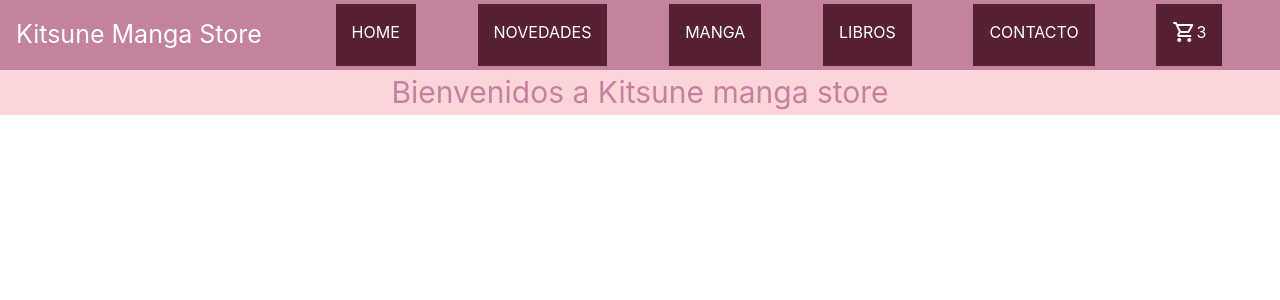
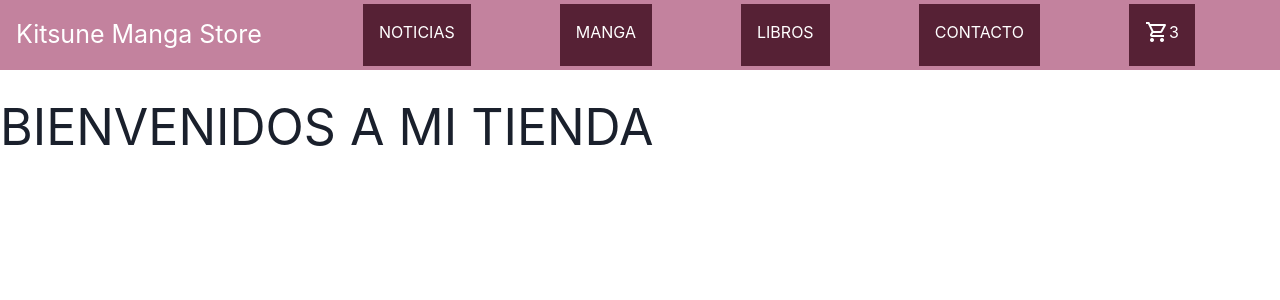
Before and after one commit to shirleyrd/Preentrega1-Duran-KitsuneMangaStore, a React (Vite) app: page / in a window 1280 px wide. Shown: the top 300 px of the page. Built offline with nearby package versions, Linux system fonts and the light colour scheme.

Commit message:
preentrega2

```diff
--- a/package.json
+++ b/package.json
@@ -15,7 +15,8 @@
     "@emotion/styled": "^11.11.0",
     "framer-motion": "^10.12.22",
     "react": "^18.2.0",
-    "react-dom": "^18.2.0"
+    "react-dom": "^18.2.0",
+    "react-router-dom": "^6.14.2"
   },
   "devDependencies": {
     "@types/react": "^18.2.14",
--- a/src/App.jsx
+++ b/src/App.jsx
@@ -1,14 +1,33 @@
-import "./App.css";
-import NavBar from "./components/NavBar";
-import ItemListContainer from "./components/ItemListContainer";
+import './App.css'
+import NavBar from './components/NavBar'
+import Home from './components/Home'
+import Cart from './components/Cart'
+import ItemListContainer from './components/ItemListContainer'
+import ItemDetailContainer from './components/ItemDetailContainer'
+import { BrowserRouter, Routes, Route } from 'react-router-dom'
+
 
 const App = () => {
+
   return (
-    <>
-      <NavBar />
-      <ItemListContainer greeting="Bienvenidos a Kitsune manga store" />
-    </>
-  );
-};
+  <BrowserRouter>
+       <NavBar />
 
-export default App;
+  <Routes>
+
+
+        <Route exact path="/" element={<Home />} />
+        <Route exact path="/categoria/:categoria" element={<ItemListContainer />} />
+        <Route exact path="/item/:id" element={<ItemDetailContainer />} />
+        <Route exact path="/cart" element={<Cart />} />
+
+
+  </Routes>
+
+
+
+  </BrowserRouter>
+  )
+}
+
+export default App
--- /dev/null
+++ b/src/components/Cart.jsx
@@ -0,0 +1,11 @@
+import React from 'react'
+
+const Cart = () => {
+  return (
+    <div>
+      <h1>CARRITO</h1>
+    </div>
+  )
+}
+
+export default Cart
--- /dev/null
+++ b/src/components/Home.jsx
@@ -0,0 +1,11 @@
+import React from "react";
+
+const Home = () => {
+  return (
+    <div>
+      <h1>BIENVENIDOS A MI TIENDA</h1>
+    </div>
+  );
+};
+
+export default Home;
--- /dev/null
+++ b/src/components/Item.jsx
@@ -0,0 +1,49 @@
+import React from "react";
+import {
+  Heading,
+  Text,
+  Card,
+  CardBody,
+  CardFooter,
+  Stack,
+  Button,
+  Image,
+} from "@chakra-ui/react";
+import { Link } from "react-router-dom";
+
+const Item = ({ id, nombre, descripcion, categoria }) => {
+  console.log(id);
+  return (
+    <div>
+      <Card maxW="sm">
+        <CardBody alignContent="center" bg="#d3a3b8">
+          <Image
+            src="https://images.unsplash.com/photo-1555041469-a586c61ea9bc?ixlib=rb-4.0.3&ixid=MnwxMjA3fDB8MHxwaG90by1wYWdlfHx8fGVufDB8fHx8&auto=format&fit=crop&w=1770&q=80"
+            alt="Green double couch with wooden legs"
+            borderRadius="lg"
+          />
+          <Stack mt="6" spacing="">
+            <Heading color="black" size="md">
+              {nombre}
+            </Heading>
+            <Text>{descripcion}</Text>
+            <Text>{categoria}</Text>
+          </Stack>
+        </CardBody>
+        <CardFooter bg="#562135">
+          <Button
+            size="md"
+            align="center"
+            bg="beige"
+            variant="solid"
+            color="a64e73"
+          >
+            <Link to={`/item/${id}`}>Detalles</Link>
+          </Button>
+        </CardFooter>
+      </Card>
+    </div>
+  );
+};
+
+export default Item;
--- /dev/null
+++ b/src/components/ItemCount.jsx
@@ -0,0 +1,44 @@
+import React from "react";
+import { useState } from "react";
+import { Box, Button, ButtonGroup } from "@chakra-ui/react";
+
+const ItemCount = () => {
+  const [contador, setContador] = useState(0);
+
+  const sumar = () => {
+    setContador(contador + 1);
+  };
+
+  const restar = () => {
+    if (contador > 0) {
+      setContador(contador - 1);
+    }
+  };
+
+  return (
+    <>
+      <ButtonGroup mt="1" gap="4" mr="20px">
+        <Button
+          bg="white"
+          size="sm"
+          variant="solid"
+          color="a64e73"
+          onClick={sumar}
+        >
+          +
+        </Button>
+        <Box>{contador}</Box>
+        <Button
+          bg="white"
+          size="sm"
+          variant="solid"
+          color="black"
+          onClick={restar}
+        >
+          -
+        </Button>
+      </ButtonGroup>
+    </>
+  );
+};
+export default ItemCount;
--- /dev/null
+++ b/src/components/ItemDetail.jsx
@@ -0,0 +1,53 @@
+import React from 'react'
+import ItemCount from './ItemCount'
+import {useParams} from 'react-router-dom'
+import { Card, CardHeader, CardBody, CardFooter, Button, Heading, Text, Center, Image, Flex } from '@chakra-ui/react'
+
+
+const ItemDetail = ({ productos }) => {
+  const {id} = useParams();
+  console.log(productos)
+
+  const filtroProd = productos.filter((producto) => producto.id == id)
+
+  return (
+    <div>
+        {filtroProd.map((p) => {
+          return (
+            <div key={p.id}>
+            <Center>
+
+              <Card maxW="40%" mt ="50px" size="lg" bg="#c17c99" >
+                  <CardHeader>
+                    <Heading size='lg'>{p.nombre}</Heading>
+                  </CardHeader>
+                  <CardBody>
+                  <Flex justifyContent="center" alignItems="center" mb="12px">
+                  <Image
+            src="https://images.unsplash.com/photo-1555041469-a586c61ea9bc?ixlib=rb-4.0.3&ixid=MnwxMjA3fDB8MHxwaG90by1wYWdlfHx8fGVufDB8fHx8&auto=format&fit=crop&w=1770&q=80"
+            alt="Green double couch with wooden legs"
+            borderRadius="lg" maxW="70%"
+          />
+          </Flex>
+                    <Text fontSize="md">{p.descripcion}</Text>
+                    <Text color="black" fontSize="2xl">${p.precio}</Text>
+                    <Text as="i" fontSize="sm">{p.categoria}</Text>
+                  </CardBody>
+                  <CardFooter>
+                    <ItemCount />
+                    <Button>Añadir</Button>
+                  </CardFooter>
+                </Card>
+              </Center>
+             </div>
+          )
+      })}
+   </div>
+
+  )
+
+}
+
+
+
+export default ItemDetail;
--- /dev/null
+++ b/src/components/ItemDetailContainer.jsx
@@ -0,0 +1,85 @@
+import React from "react";
+import ItemDetail from "./ItemDetail";
+
+const ItemDetailContainer = () => {
+  const productos = [
+    {
+      id: 1,
+      nombre: "Producto 1",
+      descripcion:
+        "Lorem ipsum dolor sit amet consectetur adipiscing elit mi nullam sollicitudin, magna et mattis ante justo orci curae ultricies tortor placerat",
+      precio: 2500,
+      stock: 10,
+      categoria: "manga",
+    },
+    {
+      id: 2,
+      nombre: "Producto 2",
+      descripcion:
+        "Lorem ipsum dolor sit amet consectetur adipiscing elit mi nullam sollicitudin, magna et mattis ante justo orci curae ultricies tortor placerat",
+      precio: 5000,
+      stock: 10,
+      categoria: "manga",
+    },
+    {
+      id: 3,
+      nombre: "Producto 3",
+      descripcion:
+        "Lorem ipsum dolor sit amet consectetur adipiscing elit mi nullam sollicitudin, magna et mattis ante justo orci curae ultricies tortor placerat",
+      precio: 5000,
+      stock: 20,
+      categoria: "libro",
+    },
+    {
+      id: 4,
+      nombre: "Producto 4",
+      descripcion:
+        "Lorem ipsum dolor sit amet consectetur adipiscing elit mi nullam sollicitudin, magna et mattis ante justo orci curae ultricies tortor placerat",
+      precio: 2500,
+      stock: 10,
+      categoria: "manga",
+    },
+    {
+      id: 5,
+      nombre: "Producto 5",
+      descripcion:
+        "Lorem ipsum dolor sit amet consectetur adipiscing elit mi nullam sollicitudin, magna et mattis ante justo orci curae ultricies tortor placerat",
+      precio: 2500,
+      stock: 5,
+      categoria: "libro",
+    },
+    {
+      id: 6,
+      nombre: "Producto 6",
+      descripcion:
+        "Lorem ipsum dolor sit amet consectetur adipiscing elit mi nullam sollicitudin, magna et mattis ante justo orci curae ultricies tortor placerat",
+      precio: 2500,
+      stock: 3,
+      categoria: "manga",
+    },
+  ];
+
+  const getProductos = new Promise((resolve, reject) => {
+    if (productos.length > 0) {
+      setTimeout(() => {
+        resolve(productos);
+      }, 2000);
+    } else {
+      reject(new Error("No hay datos"));
+    }
+  });
+
+  getProductos
+    .then((res) => {})
+    .catch((error) => {
+      console.log(error);
+    });
+
+  return (
+    <>
+      <ItemDetail productos={productos} />
+    </>
+  );
+};
+
+export default ItemDetailContainer;
--- /dev/null
+++ b/src/components/ItemList.jsx
@@ -0,0 +1,24 @@
+import React from 'react'
+import Item from './Item'
+import { Flex } from '@chakra-ui/react'
+
+
+const ItemList = ({productos}) => {
+ return (
+   <Flex justifyContent={'space-evenly'}>
+       {productos.map((p) => {
+          return(
+             <Item
+                  key = {p.id}
+                  id = {p.id}
+                  nombre = {p.nombre}
+                  descripcion = {p.descripcion}
+                  stock = {p.stock} />
+
+         )
+      })}
+   </Flex>
+ )
+}
+
+export default ItemList
--- a/src/components/ItemListContainer.jsx
+++ b/src/components/ItemListContainer.jsx
@@ -1,14 +1,50 @@
-import React from "react";
-import { Flex, Box, Text } from "@chakra-ui/react";
+import React from 'react'
+import ItemList from './ItemList'
+import {Box} from '@chakra-ui/react'
+import {useParams} from 'react-router-dom'
 
-const ItemListContainer = ({ greeting }) => {
+
+const ItemListContainer = () => {
+  const {categoria} = useParams()
+  const productos = [
+    { id: 1, nombre: "Producto 1", descripcion: "lorem ipsun", precio: 2500, stock: 10, categoria: "manga"},
+    { id: 2, nombre: "Producto 2", descripcion: "lorem ipsun", precio: 5000, stock: 10, categoria: "manga" },
+    { id: 3, nombre: "Producto 3", descripcion: "lorem ipsun", precio: 5000, stock: 20, categoria: "libro" },
+    { id: 4, nombre: "Producto 4", descripcion: "lorem ipsun", precio: 2500, stock: 10, categoria: "manga" },
+    { id: 5, nombre: "Producto 5", descripcion: "lorem ipsun", precio: 2500, stock: 5, categoria: "libro" },
+    { id: 6, nombre: "Producto 6", descripcion: "lorem ipsun", precio: 2500, stock: 3, categoria: "manga"}
+
+]
+
+const getProductos = new Promise((resolve, reject) => {
+    if (productos.length > 0) {
+         setTimeout(() => {
+            resolve(productos)
+        }, 2000)
+    } else {
+      reject(new Error("No hay datos"))
+    }
+})
+
+getProductos
+.then ((res) => {
+    console.log(res)
+})
+.catch((error) => {
+    console.log(error)
+
+})
+
+
+const filtroProd = productos.filter((producto) => producto.categoria === categoria)
+
+
+
   return (
-    <Flex>
-      <Box width="100%" bg="#fcd5db">
-        <p className="greeting">{greeting}</p>
-      </Box>
-    </Flex>
-  );
-};
+    <Box>
+      <ItemList productos={filtroProd} />
+    </Box>
+  )
+}
 
 export default ItemListContainer;
--- a/src/components/NavBar.jsx
+++ b/src/components/NavBar.jsx
@@ -1,28 +1,25 @@
 import React from "react";
-import { Link, Flex, Box, Spacer, Text } from "@chakra-ui/react";
+import { Flex, Box, Spacer, Text } from "@chakra-ui/react";
 import CartWidget from "./CartWidget";
+import { Link } from "react-router-dom";
 
 const NavBar = () => {
   return (
-    <Flex className="navegador">
-      <Box p="4" bg="#c3829e" color="white">
-        <Text fontSize={25}>Kitsune Manga Store</Text>
+    <Flex className="navegador" maxH="210px" mb="20px">
+      <Box p="4" bg="#c3829e" color="white" fontSize="25px">
+        <Link to={"/"}>Kitsune Manga Store</Link>
       </Box>
       <Spacer />
       <Box m="1" p="4" bg="#562135" color="white">
-        <Link>HOME</Link>
+        <Link>NOTICIAS</Link>
       </Box>
       <Spacer />
       <Box m="1" p="4" bg="#562135" color="white">
-        <Link>NOVEDADES</Link>
+        <Link to={`/categoria/${"manga"}`}>MANGA</Link>
       </Box>
       <Spacer />
       <Box m="1" p="4" bg="#562135" color="white">
-        <Link>MANGA</Link>
-      </Box>
-      <Spacer />
-      <Box m="1" p="4" bg="#562135" color="white">
-        <Link>LIBROS</Link>
+        <Link to={`/categoria/${"libro"}`}>LIBROS</Link>
       </Box>
       <Spacer />
       <Box m="1" p="4" bg="#562135" color="white">
@@ -30,7 +27,9 @@ const NavBar = () => {
       </Box>
       <Spacer />
       <Box m="1" p="4" bg="#562135" color="white">
-        <CartWidget />
+        <Link to={"/cart"}>
+          <CartWidget />
+        </Link>
       </Box>
       <Spacer />
     </Flex>
--- a/src/index.css
+++ b/src/index.css
@@ -1,3 +1,4 @@
+
 .navegador {
     background-color: #c3829e;
     height: 70px;
@@ -9,3 +10,11 @@
     text-align: center;
 
 }
+
+.cardContainer {
+   display: inline;
+}
+
+h1 {
+    font-size: 50px ;
+}
```
Also changed, not shown: 1 other file (tests, documents, lock files or other folders).
